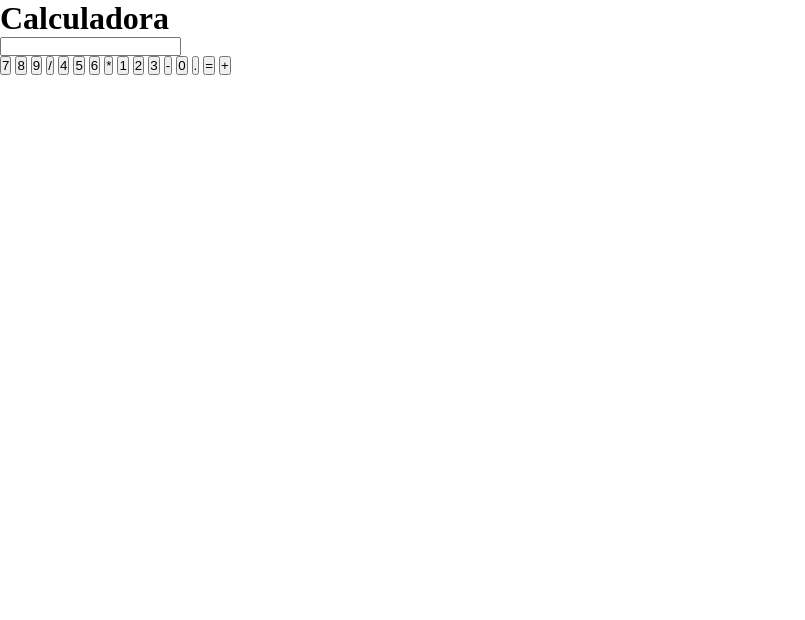
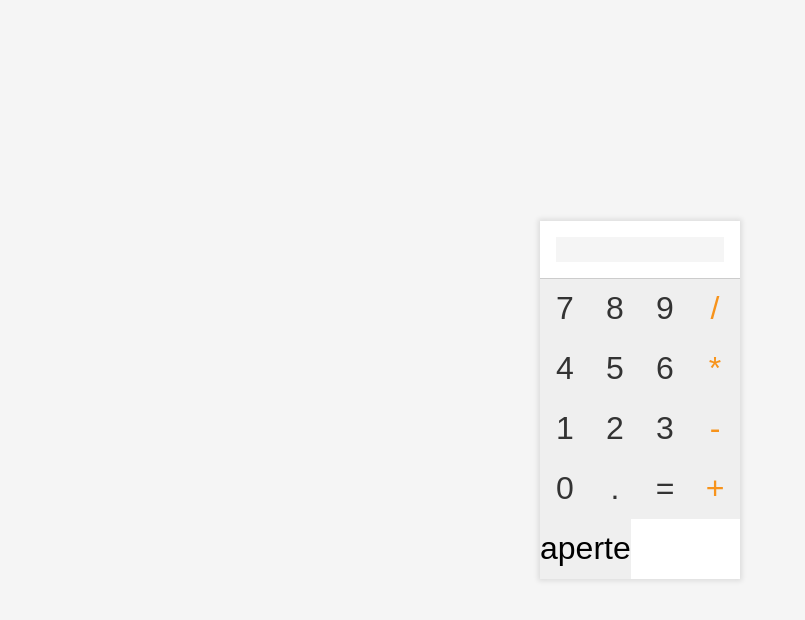
Before and after one commit to RenatodeePaula/calculadora-simples-js, a plain HTML site: page index.html in a window 1280 px wide. Shown: the whole page, without its empty margins (0-805 px from the left). Drawn offline with Linux system fonts and the light colour scheme.

Commit message:
modifications in project

```diff
--- a/index.html
+++ b/index.html
@@ -9,10 +9,10 @@
     <link rel="stylesheet" href="./style.css">
 </head>
 <body>
-    <h1>Calculadora</h1>
-    <div id="calcoladora">
+    <!-- <h1>Calculadora</h1> -->
+    <div id="calculadora">
         <div id="display">
-            <input type="text" id="displayInput" disabeld/>
+            <input type="text" max="10" value="" id="display-input" disabled/>
         </div>
         <div id="teclado">
             <button class="num">7</button>
@@ -28,11 +28,11 @@
             <button class="num">3</button>
             <button class="operador">-</button>
             <button class="num">0</button>
-            <button class="num">.</button>
+            <button class="ponto">.</button>
             <button class="igual">=</button>
             <button class="operador">+</button>
         </div>
-    </div>
-
-</body>
+        <button id="teste">aperte</button>
+    </body>
+</div>
 </html>
--- a/script.js
+++ b/script.js
@@ -0,0 +1,38 @@
+// seleção de elementos
+const displayInput = document.querySelector("#display-input");
+const botaoIgual = document.querySelector('.igual');
+const botaoPonto = document.querySelector('.ponto');
+const botoesNum = document.querySelectorAll(".num");
+const botoesOperacoes = document.querySelectorAll(".operador");
+
+// variáveis globais
+let operacaoAtual = "";
+let operador = null;
+let valorAnterior = "";
+let calculando = false;
+
+// funções
+function atualizaDisplay() {
+    displayInput.value = operacaoAtual;
+};
+
+function insereNumeros(evento) {
+    if(calculando) {
+        operacaoAtual = evento.target.textContent;
+        calculando = false;
+    } else {
+        operacaoAtual += evento.target.textContent;
+    };
+    atualizaDisplay();
+};
+
+function inserirPontos() {
+    if(operacaoAtual.indexOf('.') === -1) {
+        operacaoAtual += ".";
+        atualizaDisplay();
+    };
+};
+
+// eventos
+botaoPonto.addEventListener("click", inserirPontos);
+botoesNum.forEach((botao) => botao.addEventListener('click', insereNumeros) );
--- a/style.css
+++ b/style.css
@@ -3,3 +3,60 @@
     margin: 0;
     padding: 0;
 }
+
+body {
+    display: flex;
+    height: 100vh;
+    justify-content: center;
+    align-items: center;
+    background-color: #f5f5f5;
+    font-family: Arial;
+}
+
+#calculadora {
+    width: 200px;
+    background-color: #fff;
+
+    box-shadow: 0px 0px 5px 2px rgba(0, 0, 0, 0.1);
+}
+
+#display {
+    border-bottom: 1px solid #ccc;
+    width: 100%;
+    padding: 1rem;
+}
+
+#display-input {
+    text-align: right;
+    border: none;
+    width: 100%;
+    background-color: #f5f5f5;
+    padding: 0.3rem;
+}
+
+#teclado {
+    display: grid;
+    grid-template-columns: repeat(4, 1fr);
+}
+
+button {
+    height: 60px;
+    border: none;
+    font-size: 2rem;
+    cursor: pointer;
+    transition: 0.3s;
+}
+
+button:hover {
+    background-color: #ccc6c6;
+}
+
+.num,
+.ponto,
+.igual {
+    color: #333;
+}
+
+.operador {
+    color: #f7931b;
+}
```
